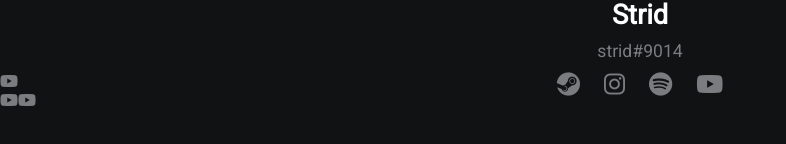
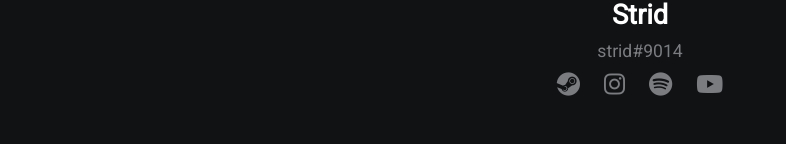
Before and after one commit to onlystrid/onlystrid.github.io, a plain HTML site: page index.html in a window 1280 px wide. Shown: the part 328-472 px from the top of the page, without its empty margins (0-786 px from the left). Drawn offline with Linux system fonts and the light colour scheme.

Commit message:
Update index.html

```diff
--- a/index.html
+++ b/index.html
@@ -20,7 +20,7 @@
             <a href="https://steamcommunity.com/id/strid0"><i class="fab fa-steam"></i></a>
             <a href="https://www.instagram.com/hacihumor/"><i class="fab fa-instagram"></i></a>
             <a href="https://open.spotify.com/user/lnwihmi8odl7djr0wma6bxzfo"><i class="fab fa-spotify"></i></a>
-            <a href="https://www.youtube.com/@notrid"><i class="fab fa-youtube"</a>
+            <a href="https://www.youtube.com/@notrid"><i class="fab fa-youtube"></i></a>
         </div>
     </div>
 </div>
```
